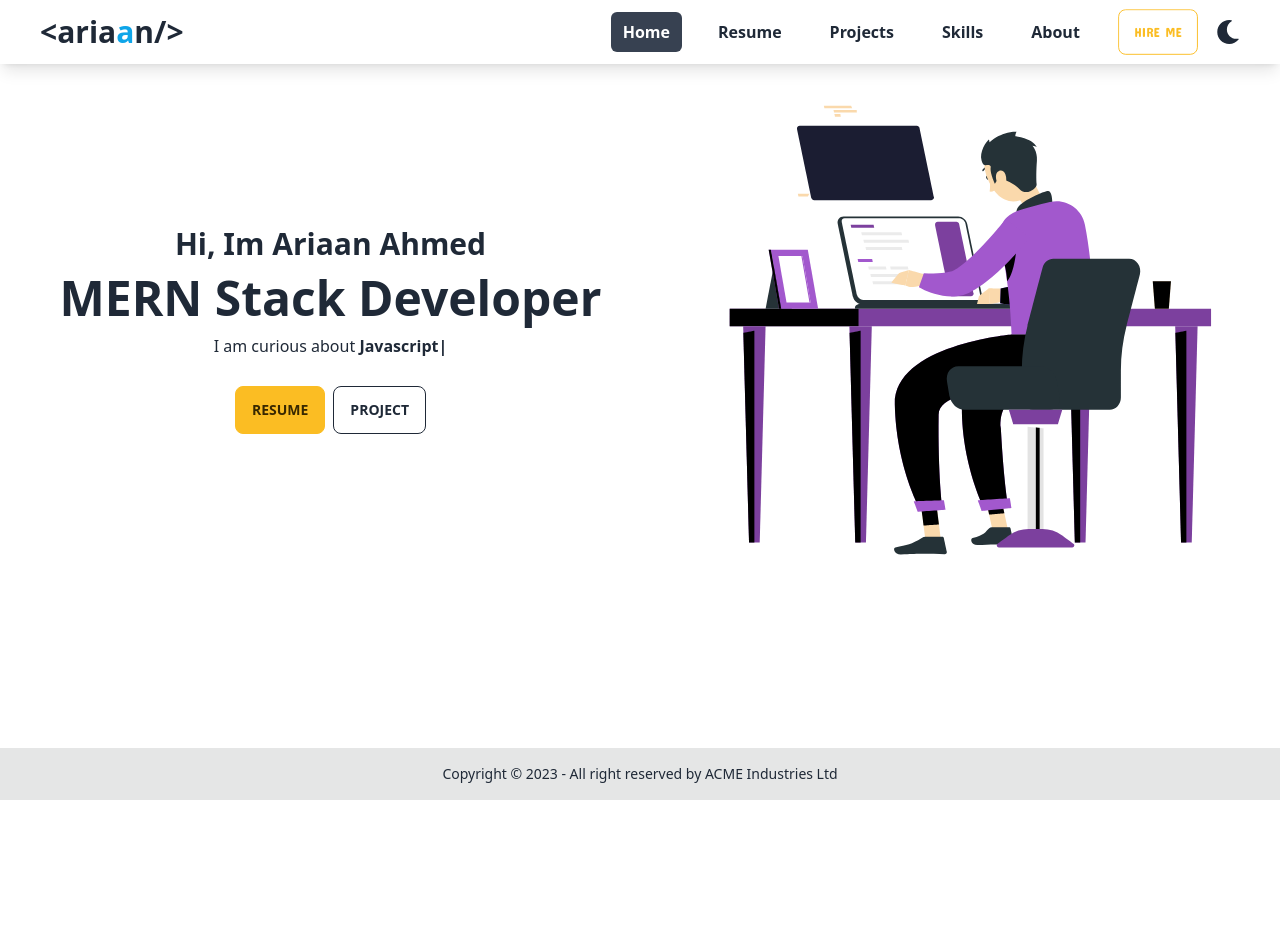
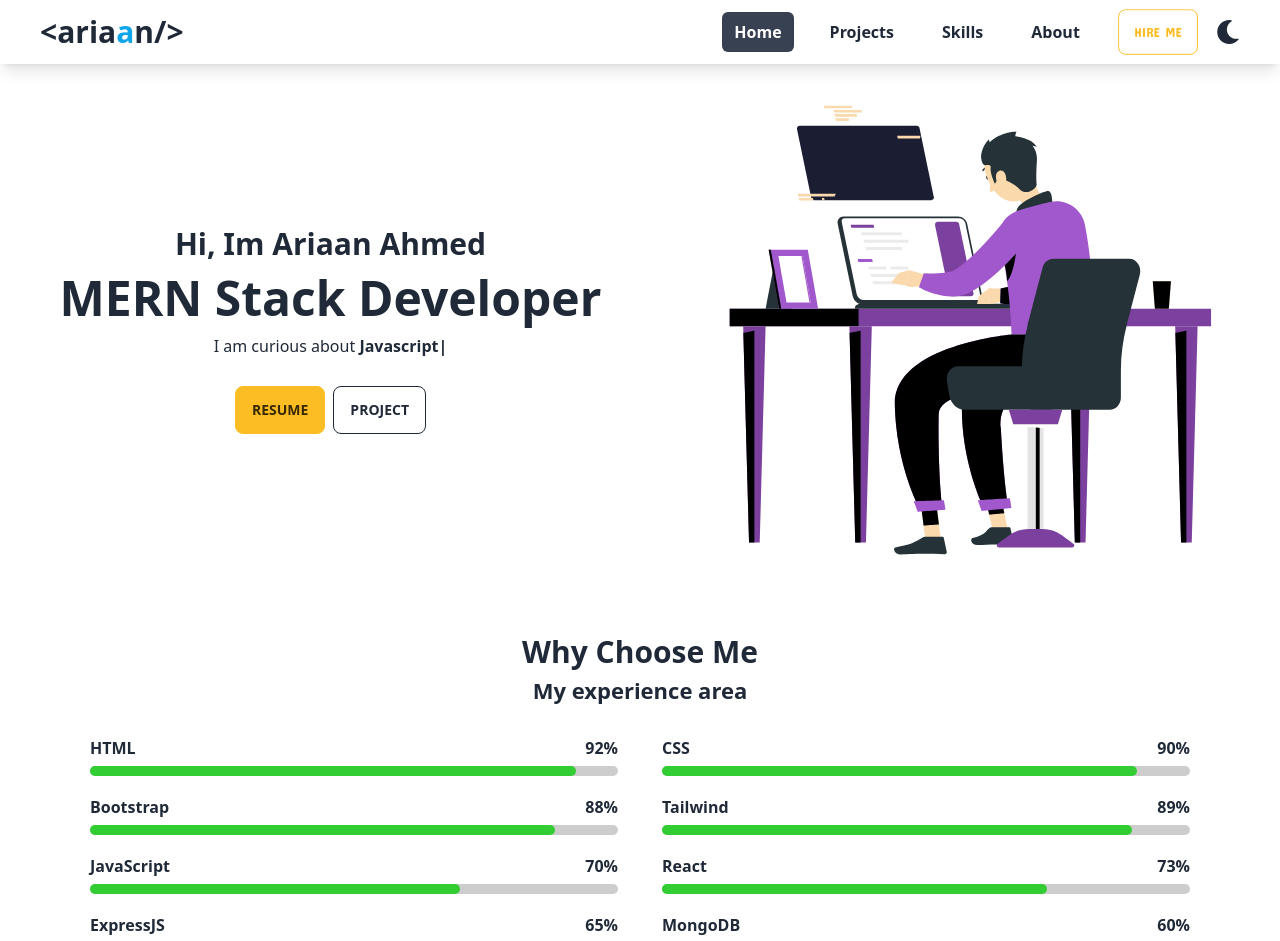
Before and after one commit to ariaanahmed/portfolio-website, a React (Vite) app: page / in a window 1280 px wide. Shown: the top 941 px of the page. Before the commit the page ends 800 px from the top, so only its background shows below. Built offline with nearby package versions, Linux system fonts and the light colour scheme.

Commit message:
skill section added

```diff
--- a/package.json
+++ b/package.json
@@ -18,6 +18,7 @@
     "react": "^18.2.0",
     "react-dom": "^18.2.0",
     "react-icons": "^4.10.1",
+    "react-reveal": "^1.2.2",
     "react-router-dom": "^6.14.0",
     "react-spinners": "^0.13.8",
     "react-typical": "^0.1.3",
--- a/src/Routes/Routes.jsx
+++ b/src/Routes/Routes.jsx
@@ -4,7 +4,6 @@ import {
 import MainLayout from "../Layout/MainLayout";
 import Home from "../pages/Home/Home/Home";
 import Footer from "../pages/Shared/Footer/Footer";
-import Resume from "../pages/Resume/Resume";
 import Projects from "../pages/Projects/Projects";
 import About from "../pages/About/About";
 import Skills from "../pages/Skills/Skills";
@@ -23,10 +22,6 @@ export const router = createBrowserRouter([
                 element: <Footer/>
             },
             {
-                path: '/resume',
-                element: <Resume/>
-            },
-            {
                 path: '/projects',
                 element: <Projects/>
             },
--- a/src/pages/Home/Home/Home.jsx
+++ b/src/pages/Home/Home/Home.jsx
@@ -1,9 +1,11 @@
+import Skills from "../../Skills/Skills";
 import Banner from "../Banner/Banner";
 
 const Home = () => {
     return (
         <div>
             <Banner/>
+            <Skills/>
         </div>
     );
 };
--- a/src/pages/Resume/Resume.jsx
+++ /dev/null
@@ -1,9 +0,0 @@
-const Resume = () => {
-    return (
-        <div>
-            resume
-        </div>
-    );
-};
-
-export default Resume;
--- a/src/pages/Shared/Navbar/Navbar.jsx
+++ b/src/pages/Shared/Navbar/Navbar.jsx
@@ -28,11 +28,9 @@ const Navbar = () => {
         <div className='flex flex-col md:flex-row sm:items-start md:items-center md:space-x-6'>
             <NavLink to='/' className={({ isActive }) => isActive ? 'bg-gray-700 text-white block px-3 py-2 rounded-md font-semibold capitalize' : 'fw-bold text-decoration-none font-semibold capitalize px-3 py-2'}>Home</NavLink>
 
-            <NavLink to="/resume" className={({ isActive }) => isActive ? 'bg-gray-700 text-white block px-3 py-2 rounded-md font-semibold capitalize' : 'fw-bold text-decoration-none font-semibold capitalize px-3 py-2'}> resume</NavLink>
-
             <NavLink to="/projects" className={({ isActive }) => isActive ? 'bg-gray-700 text-white block px-3 py-2 rounded-md font-semibold capitalize' : 'fw-bold text-decoration-none font-semibold capitalize px-3 py-2'}>projects</NavLink>
 
-            <NavLink to="/skills" className={({ isActive }) => isActive ? 'bg-gray-700 text-white block px-3 py-2 rounded-md font-semibold capitalize' : 'fw-bold text-decoration-none font-semibold capitalize px-3 py-2'}>skills</NavLink>
+            <NavLink to="/skills" id='#skills' className={({ isActive }) => isActive ? 'bg-gray-700 text-white block px-3 py-2 rounded-md font-semibold capitalize' : 'fw-bold text-decoration-none font-semibold capitalize px-3 py-2'}>skills</NavLink>
 
             <NavLink to="/about" className={({ isActive }) => isActive ? 'bg-gray-700 text-white block px-3 py-2 rounded-md font-semibold capitalize' : 'fw-bold text-decoration-none font-semibold capitalize px-3 py-2'}>about</NavLink>
 
--- /dev/null
+++ b/src/pages/Skills/Skills.css
@@ -0,0 +1,124 @@
+* {
+    margin: 0;
+    padding: 0;
+    box-sizing: border-box;
+  }
+
+  .container {
+    width: 100%;
+    padding: 0 20px;
+    margin: 0 auto;
+  }
+
+  @media (min-width: 768px) {
+    .container {
+      margin: 0 auto;
+    }
+  }
+
+  @media (min-width: 992px) {
+    .container {
+      max-width: 960px;
+    }
+  }
+
+  @media (min-width: 1200px) {
+    .container {
+      max-width: 1140px;
+    }
+  }
+
+  @media (min-width: 1400px) {
+    .container {
+      max-width: 1350px;
+    }
+  }
+
+  .section-title p {
+    font-weight: 600;
+    font-size: 22px;
+    line-height: 1.5;
+  }
+
+  .section-title h2 {
+    font-weight: 700;
+    font-size: 30px;
+    line-height: 1.5;
+    text-transform: capitalize;
+  }
+
+  .experience-section {
+    position: relative;
+    padding: 65px 0 100px;
+  }
+
+  .experience-section .experience-items {
+    display: flex;
+    margin-top: 30px;
+    display: -webkit-box;
+    display: -ms-flexbox;
+    flex-wrap: wrap;
+    -ms-flex-wrap: wrap;
+    -webkit-box-pack: justify;
+    -ms-flex-pack: justify;
+    justify-content: space-between;
+    gap: 20px;
+  }
+
+  .experience-item {
+    flex: 0 0 48%;
+    max-width: 48%;
+  }
+
+  .experience-info {
+    display: -webkit-box;
+    display: -ms-flexbox;
+    display: flex;
+    -webkit-box-pack: justify;
+    -ms-flex-pack: justify;
+    justify-content: space-between;
+  }
+
+  .experience-info p {
+    font-weight: 600;
+    font-size: 16px;
+    line-height: 22px;
+    opacity: 1;
+    animation: showText 0.5s 1s linear forwards;
+  }
+
+  .progress-line {
+    margin-top: 7px;
+    height: 10px;
+    width: 100%;
+    background-color: #cdcdcd;
+    border-radius: 50px;
+    position: relative;
+  }
+
+  .progress-line span {
+    transform: scaleX(0);
+    transform-origin: left;
+    animation: animate 2s cubic-bezier(0.77, 0, 0.175, 1) forwards;
+    height: 100%;
+    border-radius: 50px;
+    position: absolute;
+    background-color: limegreen;
+    transition: 1s all;
+  }
+
+  .progress-line span.animate {
+    animation: animate 2.5s 0.5s cubic-bezier(0.77, 0, 0.175, 1) forwards;
+  }
+
+  @keyframes showText {
+    100% {
+      opacity: 1;
+    }
+  }
+
+  @keyframes animate {
+    100% {
+      transform: scaleX(1);
+    }
+  }
--- a/src/pages/Skills/Skills.jsx
+++ b/src/pages/Skills/Skills.jsx
@@ -1,8 +1,99 @@
+import './Skills.css';
+
 const Skills = () => {
     return (
-        <div>
-            skills
-        </div>
+        <section className="experience-section" id="skills">
+            <div className="container">
+                <div className='section-title text-center'>
+                    <h2>Why choose me</h2>
+                    <p>My experience area</p>
+                </div>
+
+                <div className="experience-items">
+
+                    <div className="experience-item">
+                        <div className="experience-info">
+                            <p>HTML</p>
+                            <p>92%</p>
+                        </div>
+                        <div className="progress-line" data-percent="92%">
+                            <span style={{ width: '92%' }}></span>
+                        </div>
+                    </div>
+
+                    <div className="experience-item">
+                        <div className="experience-info">
+                            <p>CSS</p>
+                            <p>90%</p>
+                        </div>
+                        <div className="progress-line" data-percent="90%">
+                            <span style={{ width: '90%' }}></span>
+                        </div>
+                    </div>
+
+                    <div className="experience-item">
+                        <div className="experience-info">
+                            <p>Bootstrap</p>
+                            <p>88%</p>
+                        </div>
+                        <div className="progress-line" data-percent="88%">
+                            <span style={{ width: '88%' }}></span>
+                        </div>
+                    </div>
+
+                    <div className="experience-item">
+                        <div className="experience-info">
+                            <p>Tailwind</p>
+                            <p>89%</p>
+                        </div>
+                        <div className="progress-line" data-percent="89%">
+                            <span style={{ width: '89%' }}></span>
+                        </div>
+                    </div>
+
+                    <div className="experience-item">
+                        <div className="experience-info">
+                            <p>JavaScript</p>
+                            <p>70%</p>
+                        </div>
+                        <div className="progress-line" data-percent="70%">
+                            <span style={{ width: '70%' }}></span>
+                        </div>
+                    </div>
+
+                    <div className="experience-item">
+                        <div className="experience-info">
+                            <p>React</p>
+                            <p>73%</p>
+                        </div>
+                        <div className="progress-line" data-percent="73%">
+                            <span style={{ width: '73%' }}></span>
+                        </div>
+                    </div>
+
+                    <div className="experience-item">
+                        <div className="experience-info">
+                            <p>ExpressJS</p>
+                            <p>65%</p>
+                        </div>
+                        <div className="progress-line" data-percent="65%">
+                            <span style={{ width: '65%' }}></span>
+                        </div>
+                    </div>
+
+                    <div className="experience-item">
+                        <div className="experience-info">
+                            <p>MongoDB</p>
+                            <p>60%</p>
+                        </div>
+                        <div className="progress-line" data-percent="60%">
+                            <span style={{ width: '60%' }}></span>
+                        </div>
+                    </div>
+                </div>
+
+            </div>
+        </section>
     );
 };
 
```
Also changed, not shown: 1 other file (tests, documents, lock files or other folders).
